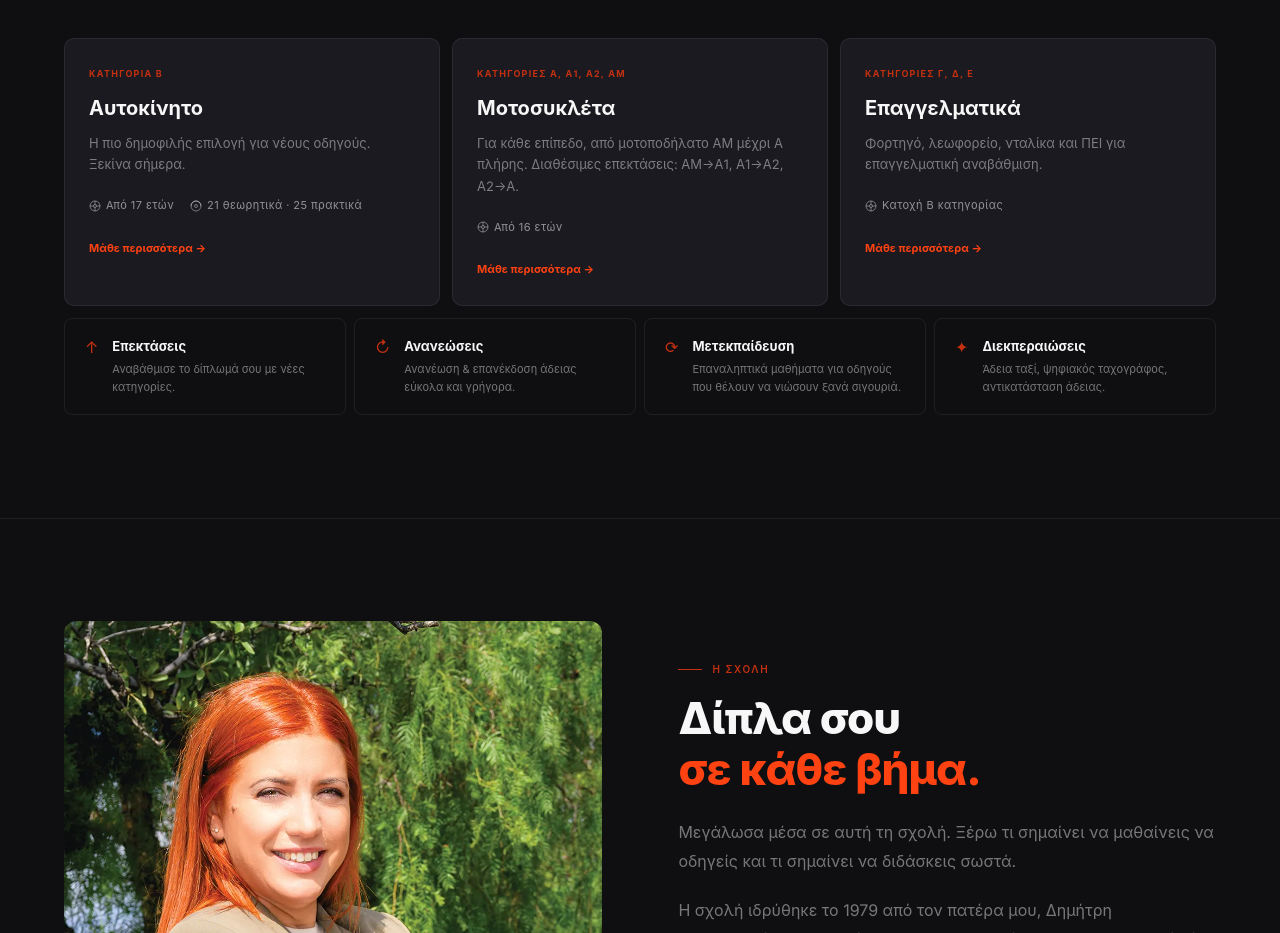
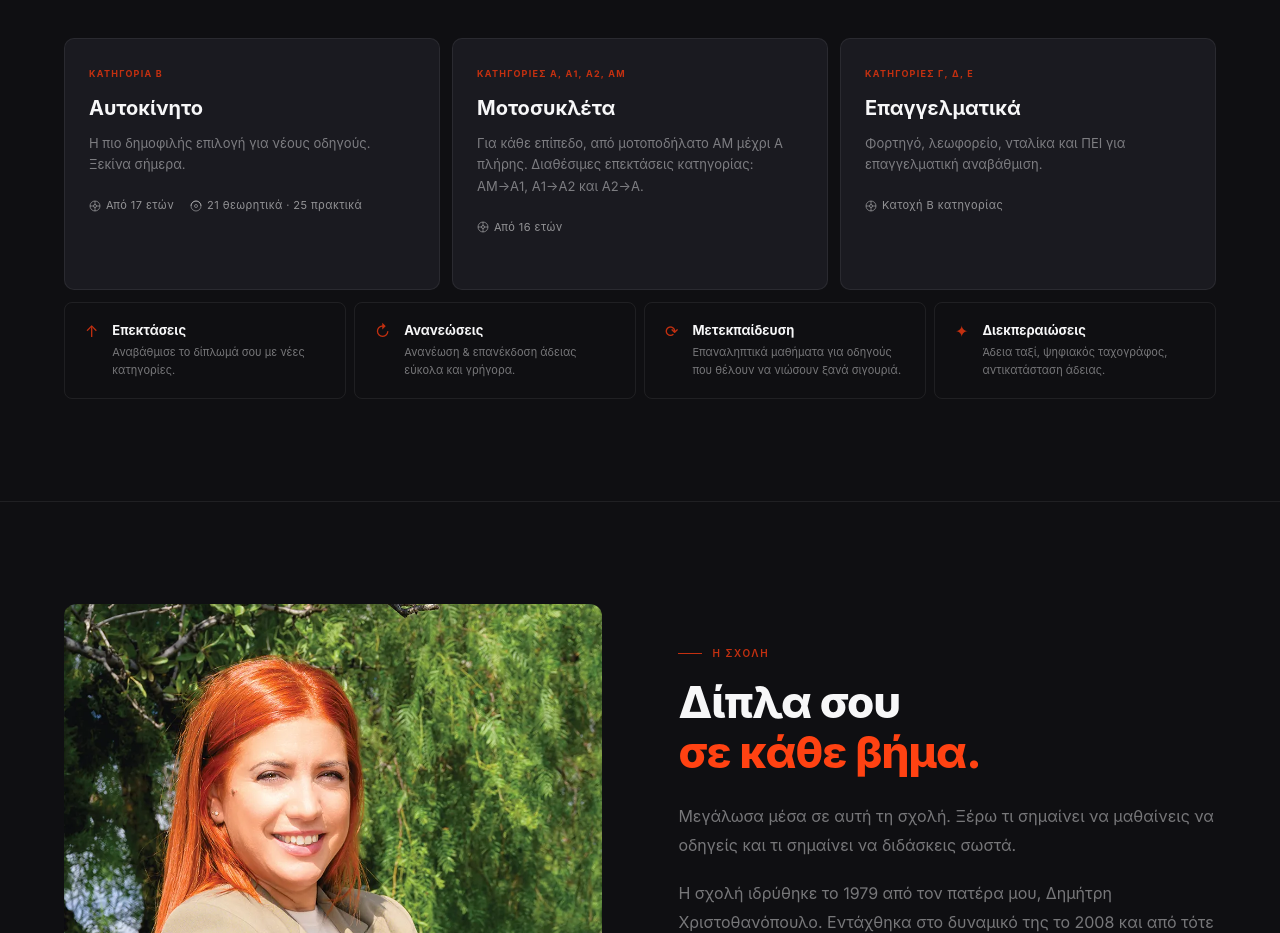
Before and after one commit to bmanologlou/dc26-next, a Next.js app: page / in a window 1280 px wide. Shown: the part 2280-3213 px from the top of the page. Built offline with nearby package versions, Linux system fonts and the light colour scheme.

Commit message:
Categories: remove remaining learn more link, fix alignment, moto order

```diff
--- a/app/components/Categories.tsx
+++ b/app/components/Categories.tsx
@@ -4,7 +4,7 @@ import { motion, useInView } from 'framer-motion'
 
 const main: { cat: string; title: string; desc: string; age?: string; lessons?: string; note?: string }[] = [
   { cat: 'Κατηγορία Β', title: 'Αυτοκίνητο', desc: 'Η πιο δημοφιλής επιλογή για νέους οδηγούς. Ξεκίνα σήμερα.', age: 'Από 17 ετών', lessons: '21 θεωρητικά · 25 πρακτικά' },
-  { cat: 'Κατηγορίες Α, Α1, Α2, ΑΜ', title: 'Μοτοσυκλέτα', desc: 'Για κάθε επίπεδο, από μοτοποδήλατο ΑΜ μέχρι Α πλήρης. Διαθέσιμες επεκτάσεις: ΑΜ→Α1, Α1→Α2, Α2→Α.', age: 'Από 16 ετών' },
+  { cat: 'Κατηγορίες Α, Α1, Α2, ΑΜ', title: 'Μοτοσυκλέτα', desc: 'Για κάθε επίπεδο, από μοτοποδήλατο ΑΜ μέχρι Α πλήρης. Διαθέσιμες επεκτάσεις κατηγορίας: ΑΜ→Α1, Α1→Α2 και Α2→Α.', age: 'Από 16 ετών' },
   { cat: 'Κατηγορίες Γ, Δ, Ε', title: 'Επαγγελματικά', desc: 'Φορτηγό, λεωφορείο, νταλίκα και ΠΕΙ για επαγγελματική αναβάθμιση.', note: 'Κατοχή Β κατηγορίας' },
 ]
 
@@ -74,7 +74,7 @@ export default function Categories() {
               <h3 style={{ fontSize: '20px', fontWeight: 700, color: 'var(--color-light)', marginBottom: '10px' }}>
                 {c.title}
               </h3>
-              <p style={{ fontSize: '13px', color: 'var(--color-muted)', lineHeight: 1.65, marginBottom: '16px' }}>
+              <p style={{ fontSize: '13px', color: 'var(--color-muted)', lineHeight: 1.65, marginBottom: '16px', flex: 1 }}>
                 {c.desc}
               </p>
               <div style={{ minHeight: '28px', marginBottom: '20px', display: 'flex', gap: '16px', flexWrap: 'wrap', alignItems: 'center' }}>
@@ -97,10 +97,7 @@ export default function Categories() {
                   </span>
                 )}
               </div>
-              <motion.div whileHover={{ x: 4 }} transition={{ duration: 0.2 }}
-                style={{ marginTop: '20px', fontSize: '11px', fontWeight: 700, color: 'var(--color-red)', display: 'flex', alignItems: 'center', gap: '6px' }}>
-                Μάθε περισσότερα →
-              </motion.div>
+
             </motion.div>
           ))}
         </div>
```
